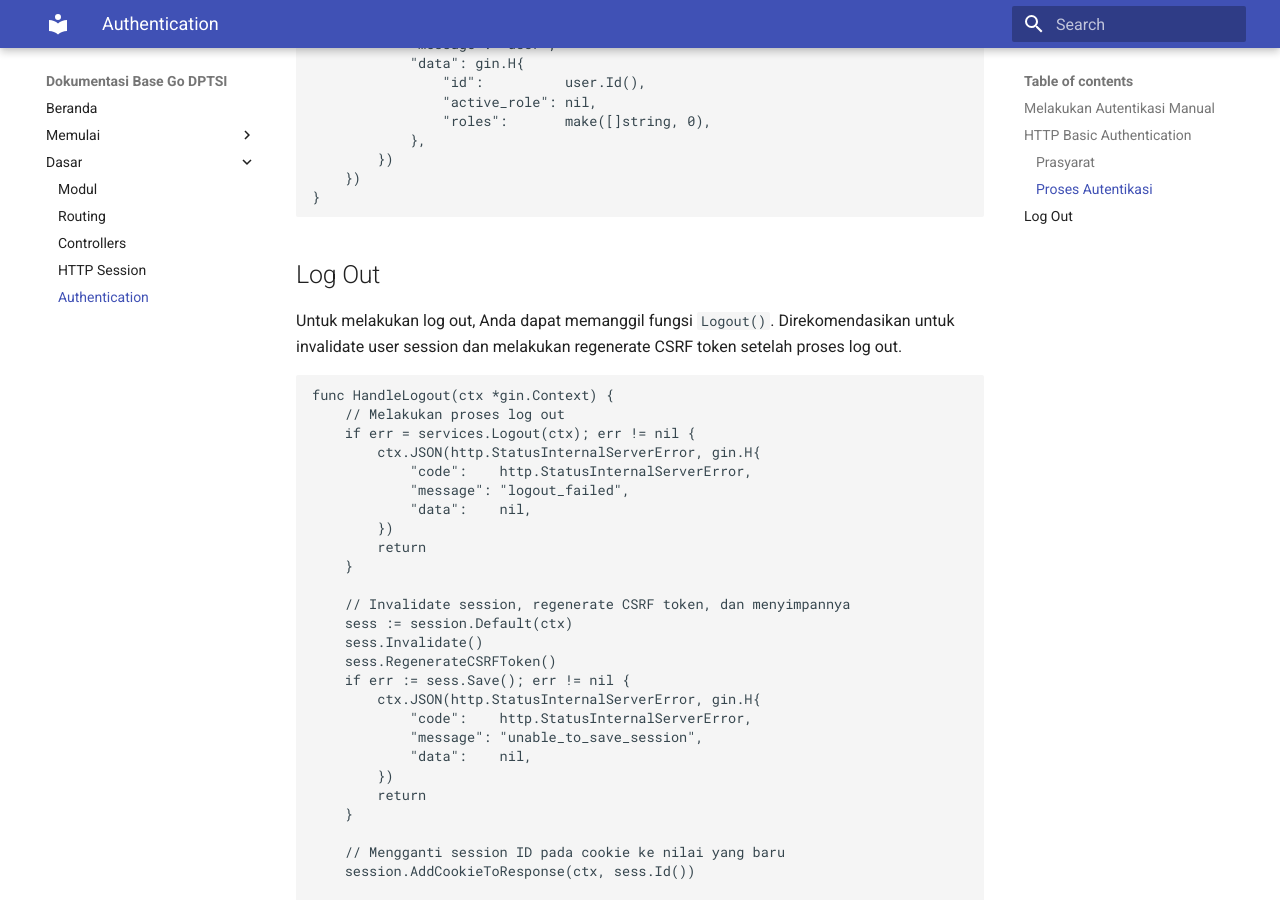
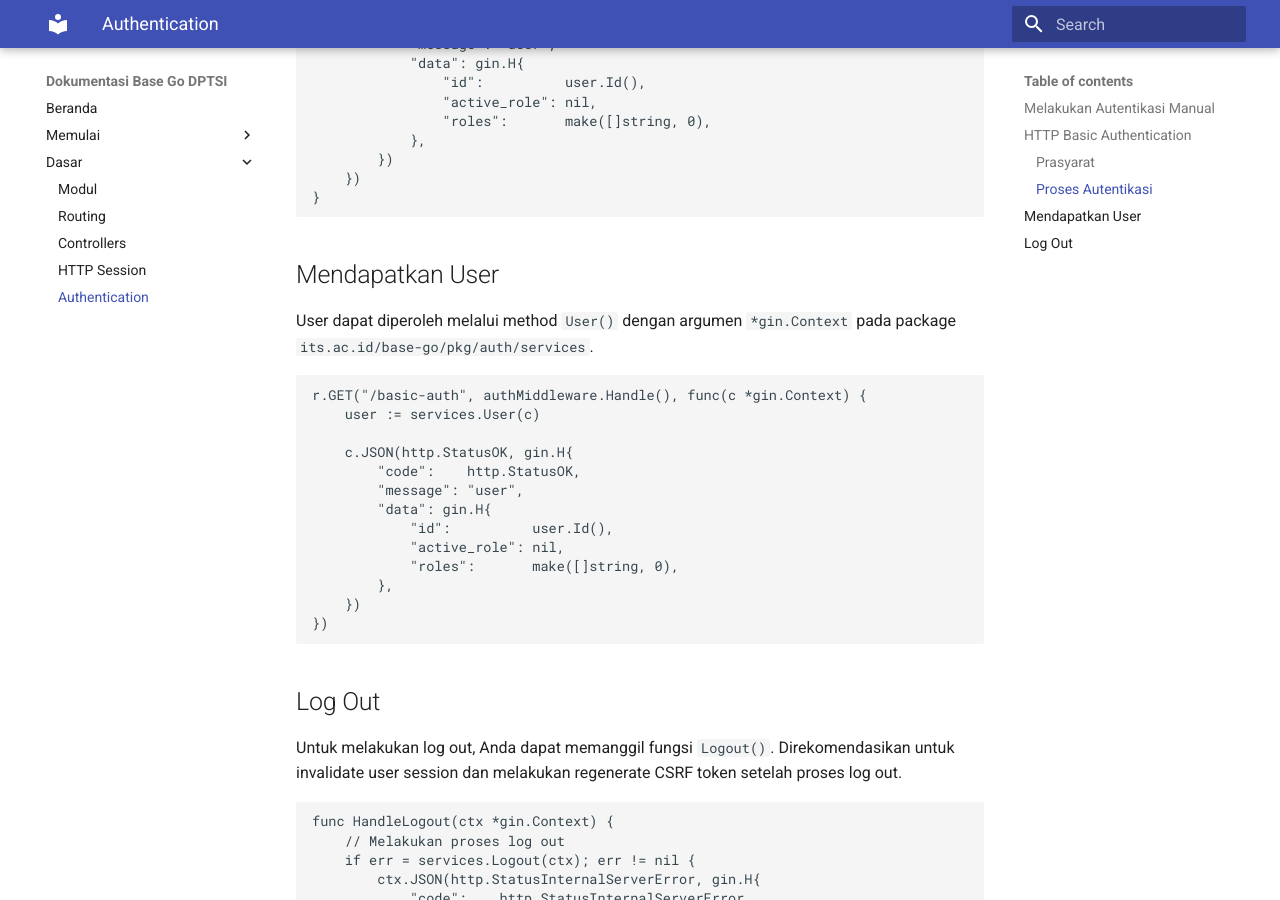
Before and after one commit to Marcellinom/saas-sample-product, an MkDocs documentation site: the page built from docs/basics/authentication.md, in a window 1280 px wide and 900 px high, scrolled down 2225 px. Built offline with MkDocs 1.6.1 and Material for MkDocs 9.7.7, drawn with Linux system fonts in a browser that asks for light colours.

Commit message:
docs: authentication get user

````diff
--- a/docs/basics/authentication.md
+++ b/docs/basics/authentication.md
@@ -108,6 +108,26 @@ func basicAuthRoutes(r *gin.Engine) {
 }
 ```
 
+## Mendapatkan User
+
+User dapat diperoleh melalui method `User()` dengan argumen `*gin.Context` pada package `its.ac.id/base-go/pkg/auth/services`.
+
+```go
+r.GET("/basic-auth", authMiddleware.Handle(), func(c *gin.Context) {
+    user := services.User(c)
+
+    c.JSON(http.StatusOK, gin.H{
+        "code":    http.StatusOK,
+        "message": "user",
+        "data": gin.H{
+            "id":          user.Id(),
+            "active_role": nil,
+            "roles":       make([]string, 0),
+        },
+    })
+})
+```
+
 ## Log Out
 
 Untuk melakukan log out, Anda dapat memanggil fungsi `Logout()`. Direkomendasikan untuk invalidate user session dan melakukan regenerate CSRF token setelah proses log out.
````
